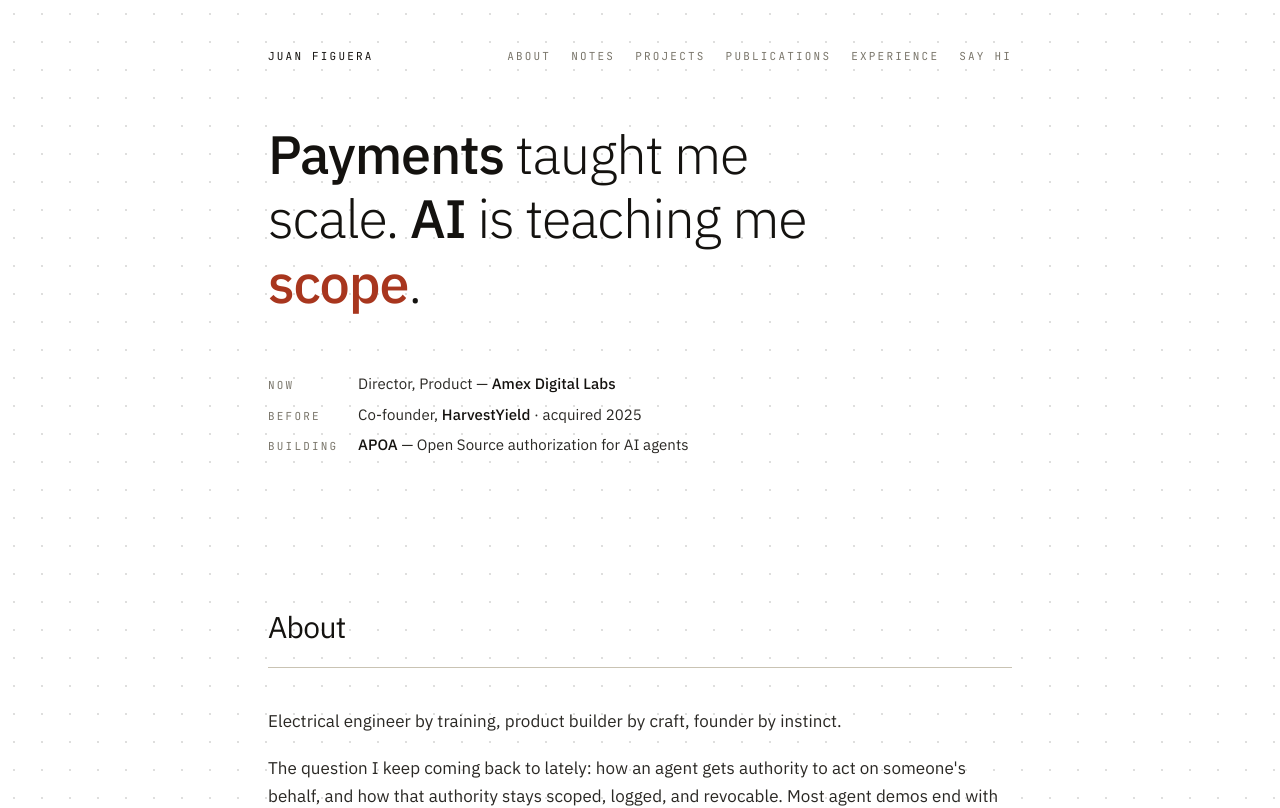
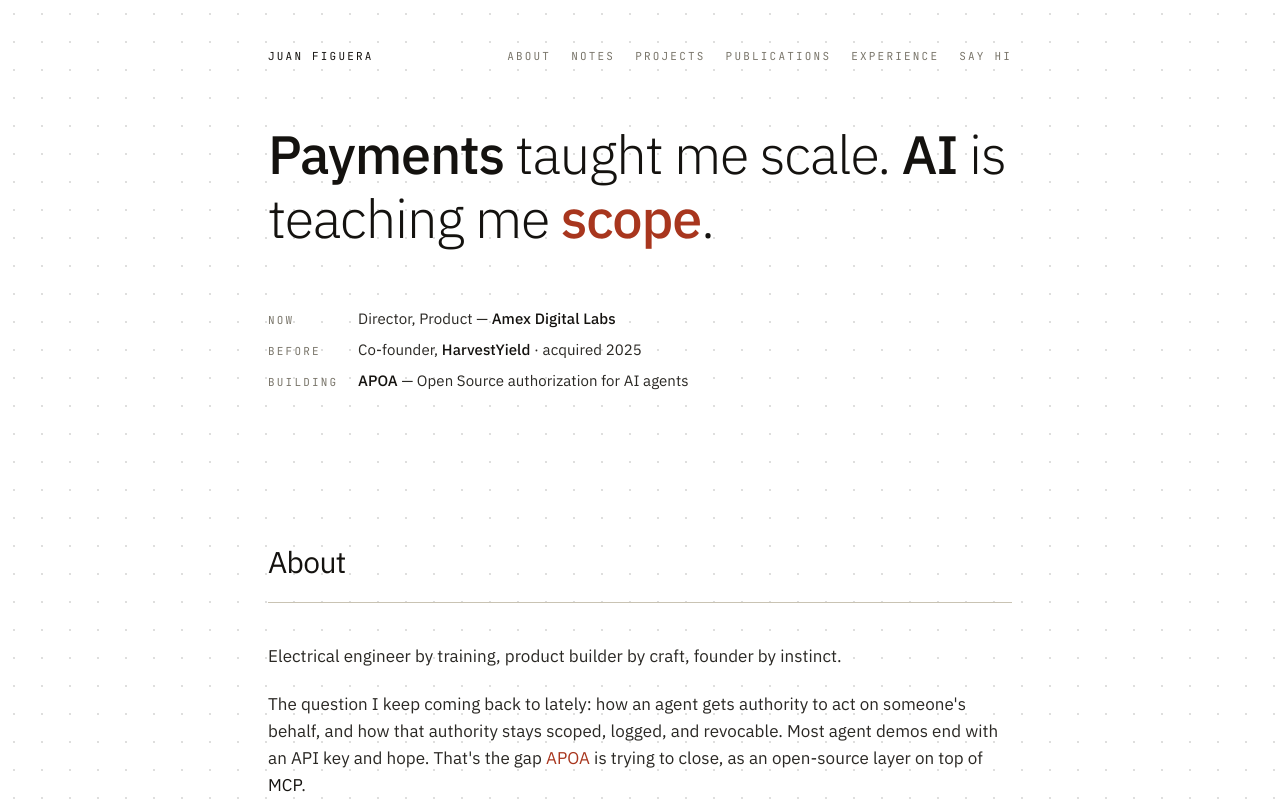
Before and after one commit to juanfiguera/juanfiguera.github.io, a Next.js app: page / in a window 1280 px wide. Shown: the top 808 px of the page. Built offline with nearby package versions, Linux system fonts and the light colour scheme.

Commit message:
style: let hero headline fill the container width (#13)
Change .hero h1 max-width from 18ch to 100% so the headline spans the
full column, matching the nav bar width instead of stopping narrower.

Co-authored-by: Claude Opus 4.8 (1M context) <noreply@anthropic.com>

```diff
--- a/app/globals.css
+++ b/app/globals.css
@@ -122,7 +122,7 @@ i {
   line-height: 1.2;
   letter-spacing: -0.022em;
   color: var(--ink);
-  max-width: 18ch;
+  max-width: 100%;
   margin-bottom: 56px;
 }
 .hero h1 .b {
```
